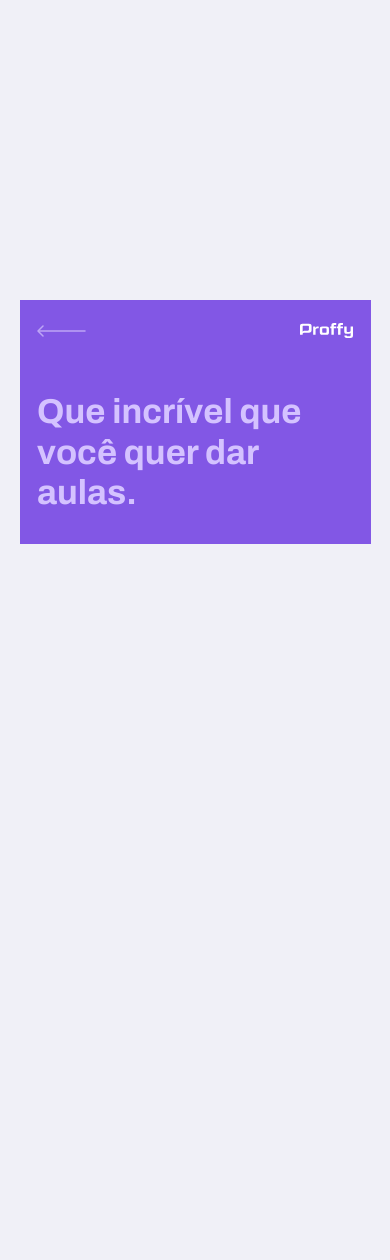
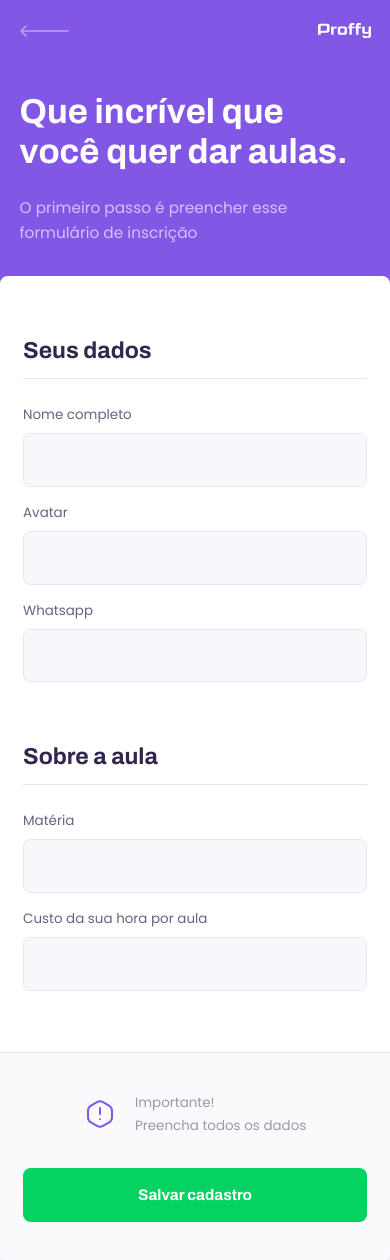
Before and after one commit to RyanV-Souza/proffy, a React (Create React App) app in the folder web/: page /give-classes in a window 390 px wide. Before the commit the page ends 844 px from the top, so only its background shows below. Built offline with nearby package versions, Linux system fonts and the light colour scheme.

Commit message:
Teacher Form - Mobile Firsrt

```diff
--- /dev/null
+++ b/web/src/components/Input/index.tsx
@@ -0,0 +1,21 @@
+import React, { InputHTMLAttributes }from 'react';
+
+import './styles.css';
+
+interface InputProps extends InputHTMLAttributes<HTMLInputElement> {
+  label: string;
+  name: string;
+
+
+}
+
+const  Input: React.FC<InputProps> = ({ label, name, ...rest })  => {
+  return(
+      <div className="input-block">
+        <label htmlFor={name}> {label} </label>
+        <input type="text" id={name} {...rest}/>
+      </div>
+  );
+}
+
+export default Input;
--- /dev/null
+++ b/web/src/components/Input/styles.css
@@ -0,0 +1,34 @@
+.input-block {
+  position: relative;
+}
+
+.input-block + .input-block{
+  margin-top: 1.4rem;
+}
+
+.input-block label{
+  font-size: 1.4rem;
+}
+
+.input-block input {
+  width: 100%;
+  height: 5.6rem;
+  margin-top: 0.8rem;
+  border-radius: 0.8rem;
+  background: var(--color-input-background);
+  border: 1px solid var(--color-line-in-white);
+  outline: 0;
+  padding: 0 1.6rem;
+  font: 1.6rem Archivo;
+}
+
+.input-block:focus-within::after {
+  width: calc(100% - 3.2rem);
+  height: 2px;
+  content: '';
+  background: var(--color-primary-light);
+  position: absolute;
+  left: 1.6rem;
+  right: 1.6rem;
+  bottom: 0;
+}
--- a/web/src/components/PageHeader/index.tsx
+++ b/web/src/components/PageHeader/index.tsx
@@ -9,6 +9,7 @@
 
 interface PageHeaderProps {
   title: string;
+  description?: string;
 }
 
 const PageHeader: React.FunctionComponent<PageHeaderProps> = (props) => {
@@ -23,6 +24,7 @@
 
           <div className="header-content">
             <strong> {props.title} </strong>
+            { props.description && <p>{ props.description }</p> }
 
             {props.children}
           </div>
--- a/web/src/components/PageHeader/styles.css
+++ b/web/src/components/PageHeader/styles.css
@@ -42,7 +42,15 @@
 .page-header .header-content strong {
   font: 700 3.6rem Archivo;
   line-height: 4.2rem;
+  color: var(--color-title-in-primary);
+}
+
+.page-header .header-content p {
+  max-width: 30rem;
+  font-size: 1.6rem;
+  line-height: 2.6rem;
   color: var(--color-text-in-primary);
+  margin-top: 2.4rem;
 }
 
 @media (min-width: 700px) {
--- a/web/src/pages/TeacherForm/index.tsx
+++ b/web/src/pages/TeacherForm/index.tsx
@@ -1,12 +1,52 @@
 import React from 'react';
 
 import PageHeader from '../../components/PageHeader';
+import Input from '../../components/Input';
+
+import warningIcon from '../../assets/images/icons/warning.svg'
+
+import './styles.css';
 
 function TeacherForm() {
   return (
     <div className="container" id="page-teacher-form" >
-      <PageHeader title="Que incrível que você quer dar aulas. "/>
+      <PageHeader
+      title="Que incrível que você quer dar aulas. "
+      description="O primeiro passo é preencher esse formulário de inscrição"
+      />
+
+      <main>
+        <fieldset>
+            <legend>Seus dados</legend>
+
+            <Input name="name" label="Nome completo"/>
+            <Input name="avatar" label="Avatar"/>
+            <Input name="whatsapp" label="Whatsapp"/>
+
+        </fieldset>
+
+        <fieldset>
+            <legend>Sobre a aula</legend>
+
+            <Input name="subject" label="Matéria"/>
+            <Input name="cost" label="Custo da sua hora por aula"/>
+
+        </fieldset>
+
+        <footer>
+          <p>
+            <img src={warningIcon} alt="Aviso Importante"/>
+            Importante! <br/>
+            Preencha todos os dados
+          </p>
+
+          <button type="button">
+            Salvar cadastro
+          </button>
+        </footer>
+      </main>
     </div>
+
 
   )
 }
--- /dev/null
+++ b/web/src/pages/TeacherForm/styles.css
@@ -0,0 +1,80 @@
+#page-teacher-form{
+  width: 100vw;
+  height: 100vh;
+}
+
+#page-teacher-form .page-header .header-content {
+  margin-bottom: 6.4rem;
+}
+
+#page-teacher-form main{
+  background: var(--color-box-base);
+  width: 100%;
+  max-width: 74rem;
+  border-radius: 0.8rem;
+  margin: -3.2rem auto 3.2rem;
+  padding-top: 6.4rem;
+  overflow: hidden;
+}
+
+#page-teacher-form main fieldset {
+  border: 0;
+  padding: 0 2.4rem;
+}
+
+#page-teacher-form main fieldset + fieldset {
+  margin-top: 6.4rem;
+}
+
+#page-teacher-form main fieldset legend {
+  font: 700 2.4rem Archivo;
+  color: var(--color-text-title);
+  margin-bottom: 2.4rem;
+  display: flex;
+  align-items: center;
+  justify-content: space-between;
+  width: 100%;
+  padding-bottom: 1.6rem;
+  border-bottom: 1px solid var(--color-line-in-white);
+}
+
+#page-teacher-form main footer{
+  padding: 4rem 2.4rem;
+  background: var(--color-box-footer);
+  border-top: 1px solid var(--color-line-in-white);
+  margin-top: 6.4rem;
+}
+
+#page-teacher-form main footer p{
+  display: flex;
+  align-items: center;
+  justify-content: center;
+  font-size: 1.4rem;
+  line-height: 2.4rem;
+  color: var(--color-text-complement);
+}
+
+#page-teacher-form main footer p img{
+  margin-right: 2rem;
+}
+
+#page-teacher-form main footer button {
+  width: 100%;
+  height: 5.6rem;
+  background: var(--color-secundary);
+  color: var(--color-button-text);
+  border: 0;
+  border-radius: 0.8rem;
+  cursor: pointer;
+  font: 700 1.6rem Archivo;
+  display: flex;
+  align-items: center;
+  justify-content: center;
+  text-decoration: none;
+  transition: background-color 0.2s;
+  margin-top: 3.2rem;
+}
+
+#page-teacher-form main footer button:hover {
+  background: var(--color-secundary-dark);
+}
--- a/web/src/pages/TeacherList/index.tsx
+++ b/web/src/pages/TeacherList/index.tsx
@@ -6,6 +6,7 @@
 import TeacherItem from '../../components/TeacherItem';
 
 import './styles.css';
+import Input from '../../components/Input';
 
 
 function TeacherList() {
@@ -13,20 +14,10 @@
     <div id="page-teacher-list" className="container"  >
       <PageHeader title="Estes são os proffys disponíveis">
         <form id="search-teachers">
-          <div className="input-block">
-            <label htmlFor="subject"> Matéria </label>
-            <input type="text" id="subject"/>
-          </div>
+          <Input name="subject" label="Matéria"/>
+          <Input name="week_day" label="Dia da semana"/>
+          <Input type="time" name="time" label="Hora"/>
 
-          <div className="input-block">
-            <label htmlFor="week_day"> Dia da Semana </label>
-            <input type="text" id="week_day"/>
-          </div>
-
-          <div className="input-block">
-            <label htmlFor="time"> Hora </label>
-            <input type="text" id="time"/>
-          </div>
         </form>
       </PageHeader>
 
--- a/web/src/pages/TeacherList/styles.css
+++ b/web/src/pages/TeacherList/styles.css
@@ -9,47 +9,12 @@
   color: var(--color-text-in-primary);
 }
 
-#search-teachers .input-block {
-  position: relative;
-}
 
-#search-teachers .input-block + .input-block{
-  margin-top: 1.4rem;
-}
-
-#search-teachers .input-block label{
-  font-size: 1.4rem;
-}
-
-#search-teachers .input-block input {
-  width: 100%;
-  height: 5.6rem;
-  margin-top: 0.8rem;
-  border-radius: 0.8rem;
-  background: var(--color-input-background);
-  border: 1px solid var(--color-line-in-white);
-  outline: 0;
-  padding: 0 1.6rem;
-  font: 1.6rem Archivo;
-}
-
-#search-teachers .input-block:focus-within::after {
-  width: calc(100% - 3.2rem);
-  height: 2px;
-  content: '';
-  background: var(--color-primary-light);
-  position: absolute;
-  left: 1.6rem;
-  right: 1.6rem;
-  bottom: 0;
-}
 
 #page-teacher-list main{
   margin: 3.2rem auto;
   width: 90%;
 }
-
-
 
 @media (min-width: 700px){
   #page-teacher-list{
```
